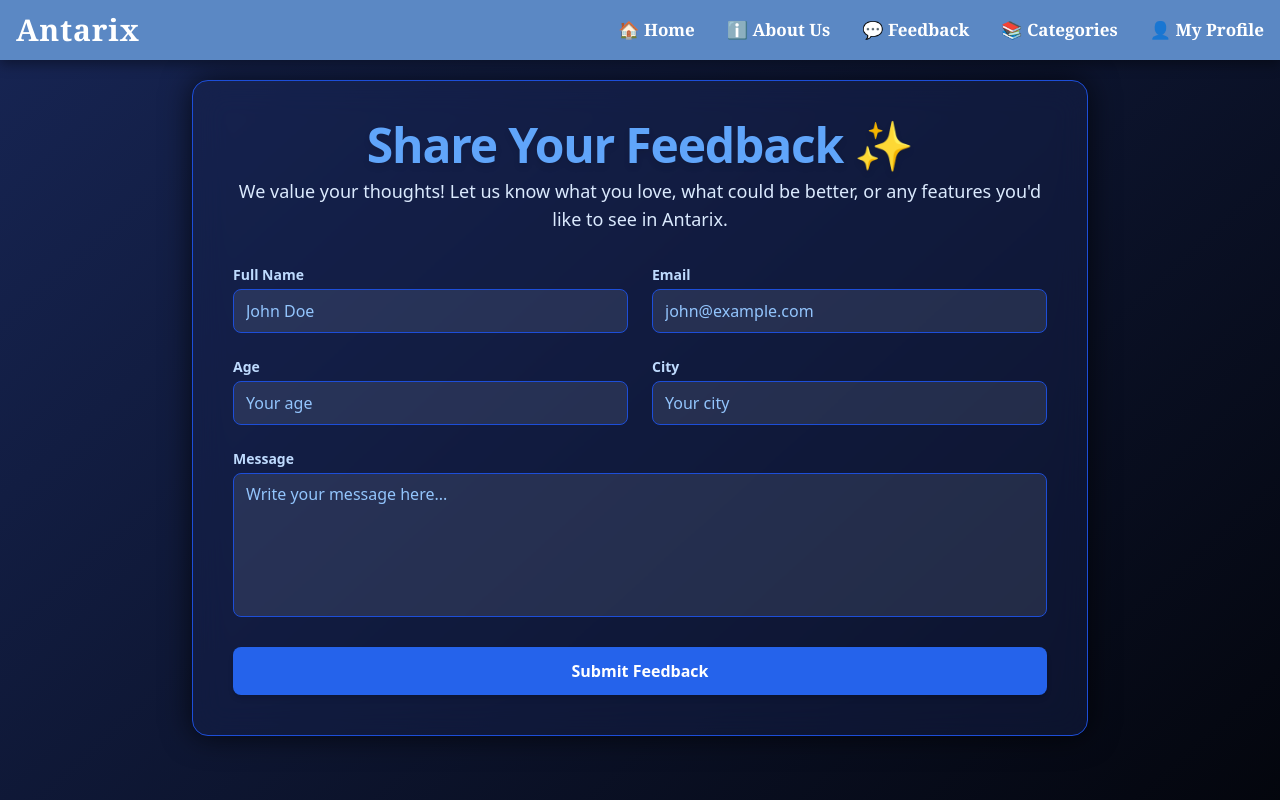
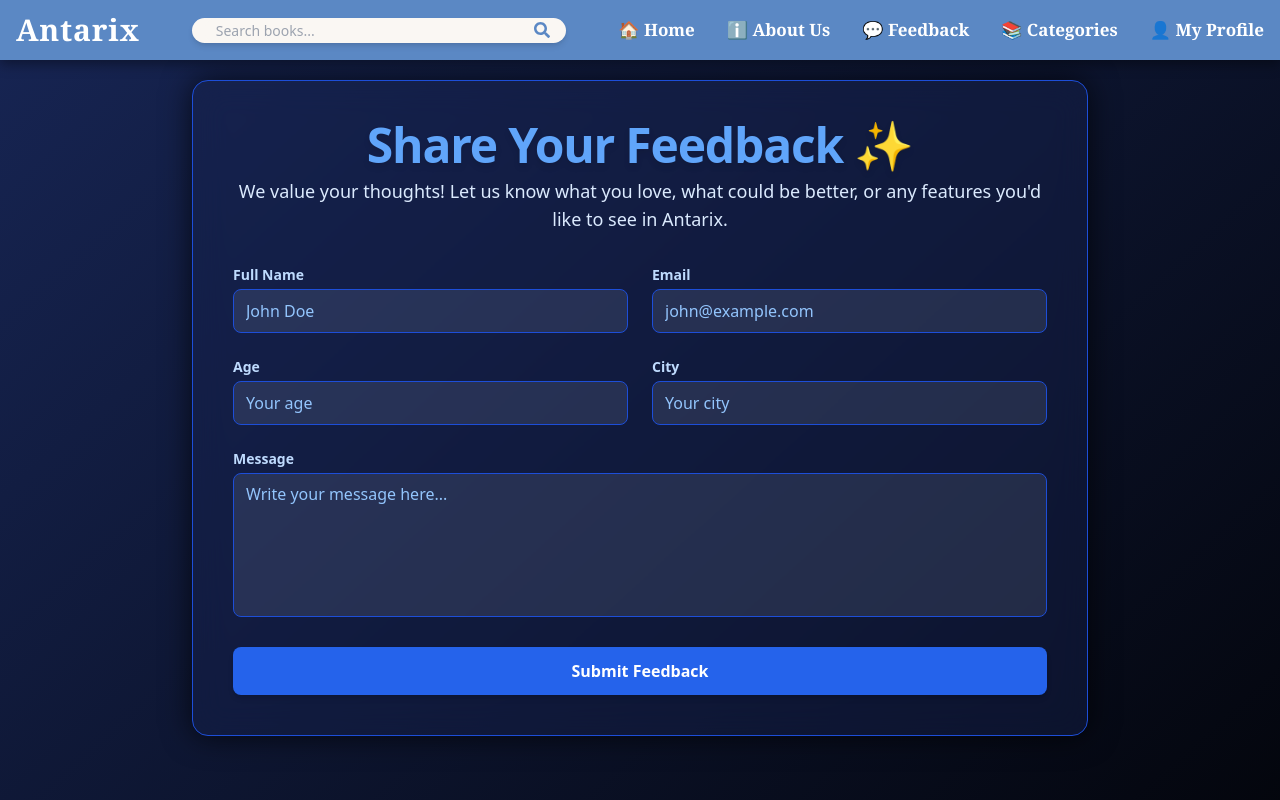
Before and after one commit to devesh-chaudhary81/FRONTEND-FOR-VIRTUAL-LIBRARY, a React (Vite) app: page /feedback in a window 1280 px wide. Shown: the top 800 px of the page. Built offline with nearby package versions, Linux system fonts and the light colour scheme.

Commit message:
fix header

```diff
--- a/src/components/sidebar.jsx
+++ b/src/components/sidebar.jsx
@@ -164,21 +164,21 @@ const Navbar = () => {
         </h2>
 
         {/* Search Bar */}
-        {/* <form
+        <form
           onSubmit={handleSearch}
-          className="hidden lg:flex items-center bg-white rounded-full px-3 bg-[#FAF7F3] py-1 w-64 shadow-md"
+          className="hidden lg:flex w-[30%] items-center h-[25px]  rounded-full px-3 bg-[#FAF7F3] py-1 w-64 shadow-md"
         >
           <input
             type="text"
             value={searchQuery}
             onChange={(e) => setSearchQuery(e.target.value)}
-            className="flex-grow text-gray-700 px-3 py-1 rounded-l-full bg-[#FAF7F3] outline-none text-sm"
+            className="flex-grow text-gray-700 px-3 py-1 rounded-l-full bg-[#FAF7F3] h-[25px] outline-none text-sm"
             placeholder="Search books..."
           />
           <button type="submit" className="text-[#5B88C4] hover:text-blue-600 transition p-1">
             <FaSearch size={16} />
           </button>
-        </form> */}
+        </form>
 
         {/* Desktop Menu */}
         <div className="flex items-center gap-6">
```
